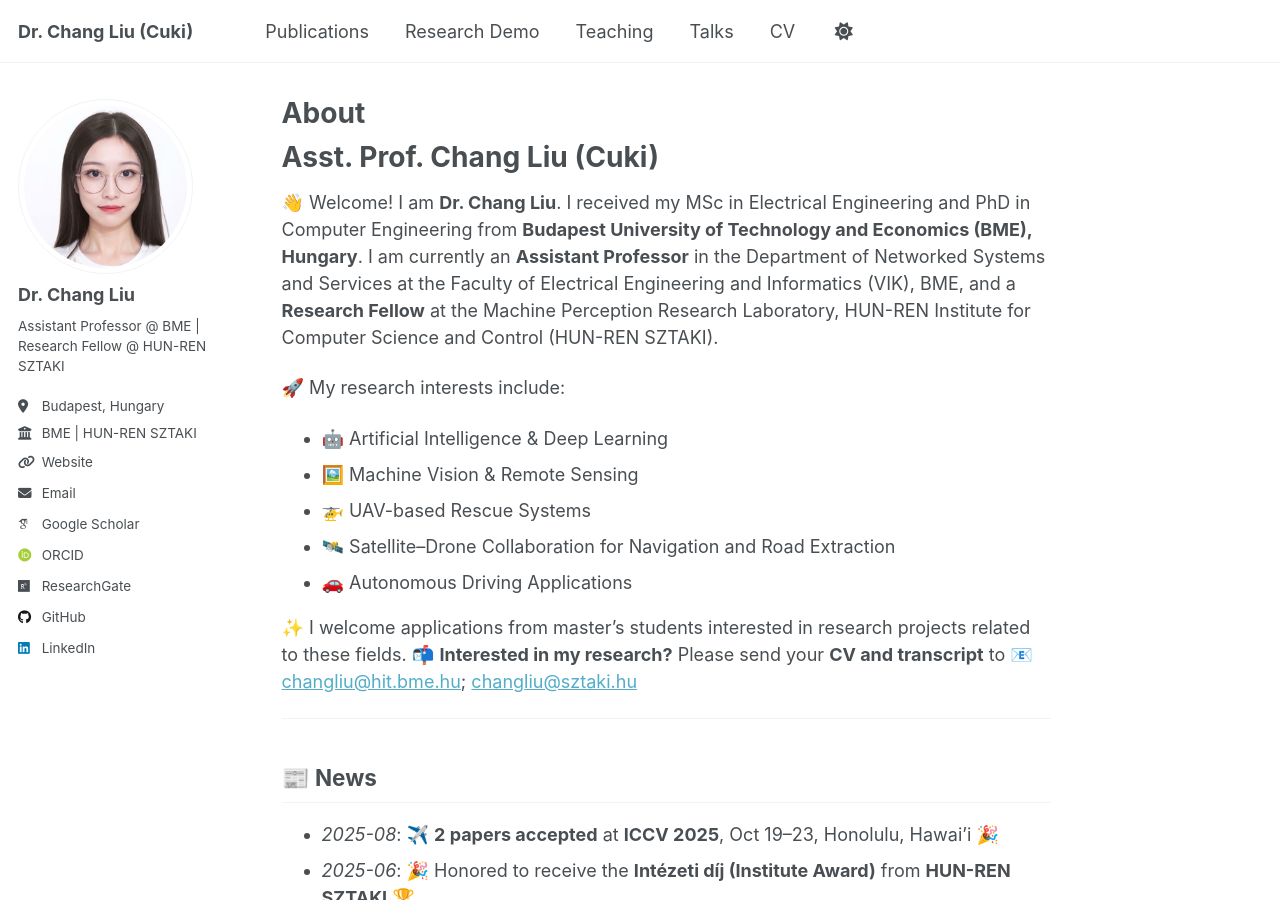
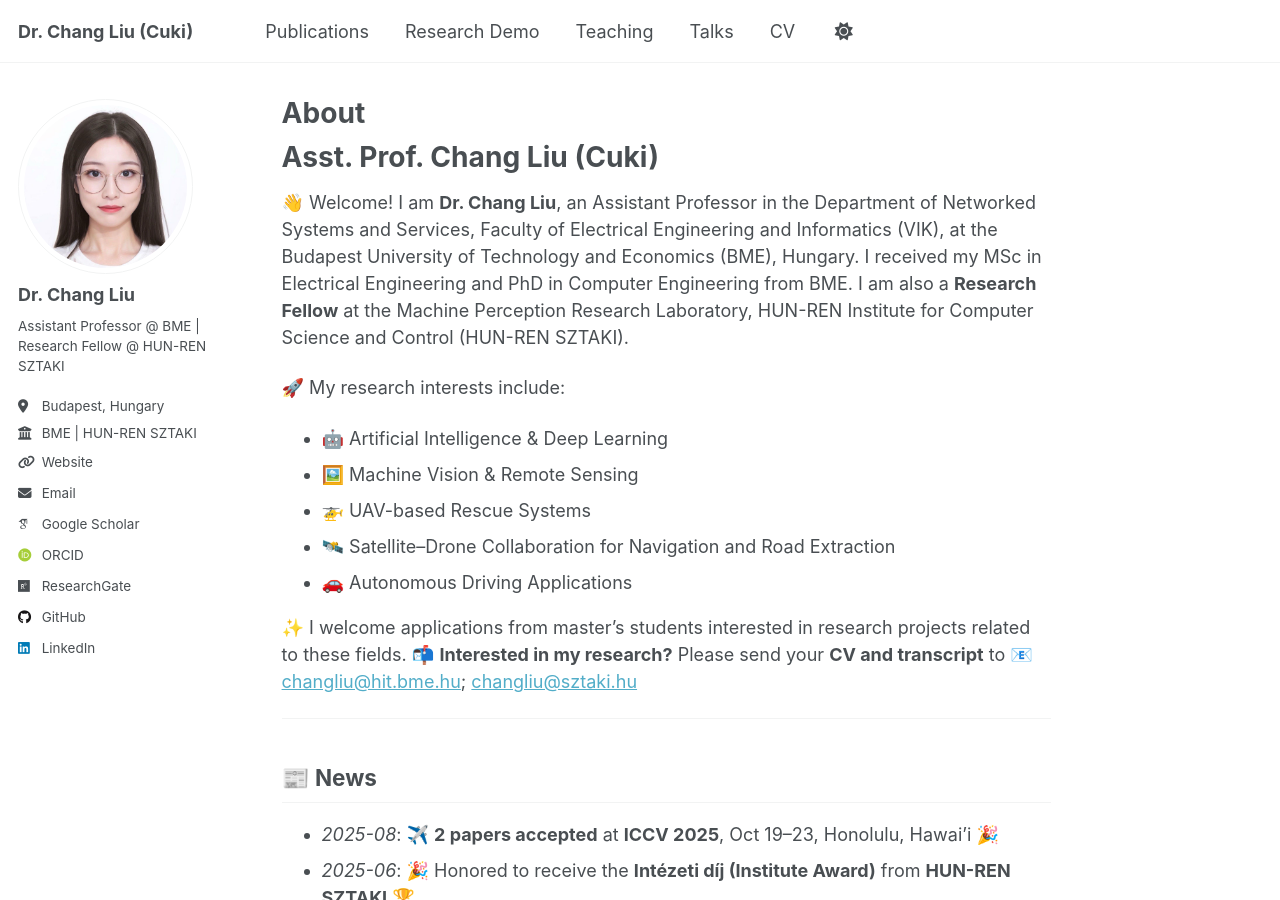
Before and after one commit to ChangLiu-bp/changliu-bp.github.io, a Jekyll site: the page built from _pages/about.md, in a window 1280 px wide and 900 px high. Built offline with Jekyll 4.4.1, drawn with Linux system fonts in a browser that asks for light colours; some web fonts are replaced; a script that is not in the unit is left out.

Commit message:
Update about.md

```diff
--- a/_pages/about.md
+++ b/_pages/about.md
@@ -9,7 +9,8 @@ redirect_from:
 
 # Asst. Prof. Chang Liu (Cuki)
 
-👋 Welcome! I am **Dr. Chang Liu**. I received my MSc in Electrical Engineering and PhD in Computer Engineering from **Budapest University of Technology and Economics (BME), Hungary**. I am currently an **Assistant Professor** in the Department of Networked Systems and Services at the Faculty of Electrical Engineering and Informatics (VIK), BME, and a **Research Fellow** at the Machine Perception Research Laboratory, HUN-REN Institute for Computer Science and Control (HUN-REN SZTAKI).
+👋 Welcome!
+I am **Dr. Chang Liu**, an Assistant Professor in the Department of Networked Systems and Services, Faculty of Electrical Engineering and Informatics (VIK), at the Budapest University of Technology and Economics (BME), Hungary. I received my MSc in Electrical Engineering and PhD in Computer Engineering from BME. I am also a **Research Fellow** at the Machine Perception Research Laboratory, HUN-REN Institute for Computer Science and Control (HUN-REN SZTAKI).
 
 🚀 My research interests include:
 
```
